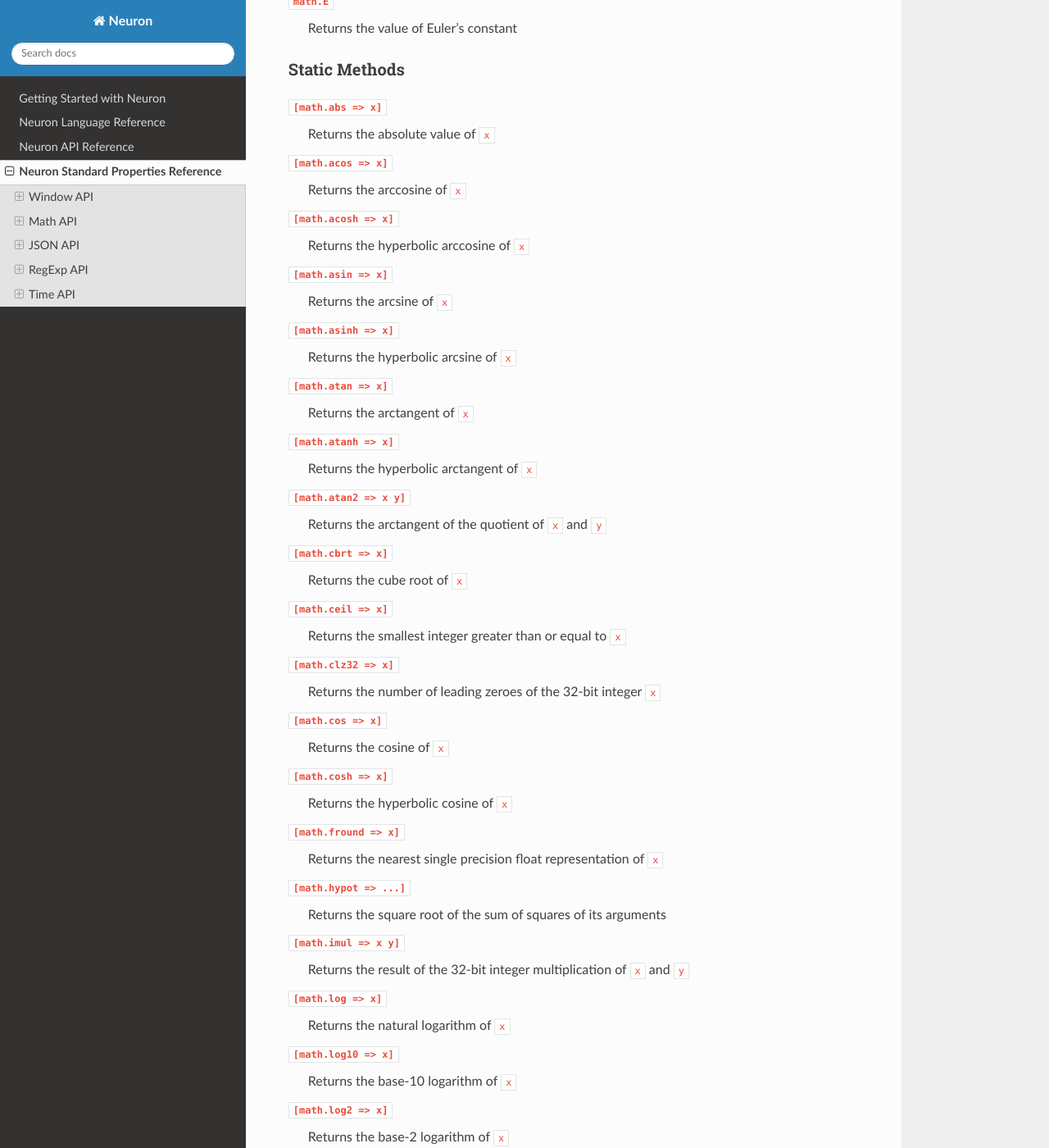
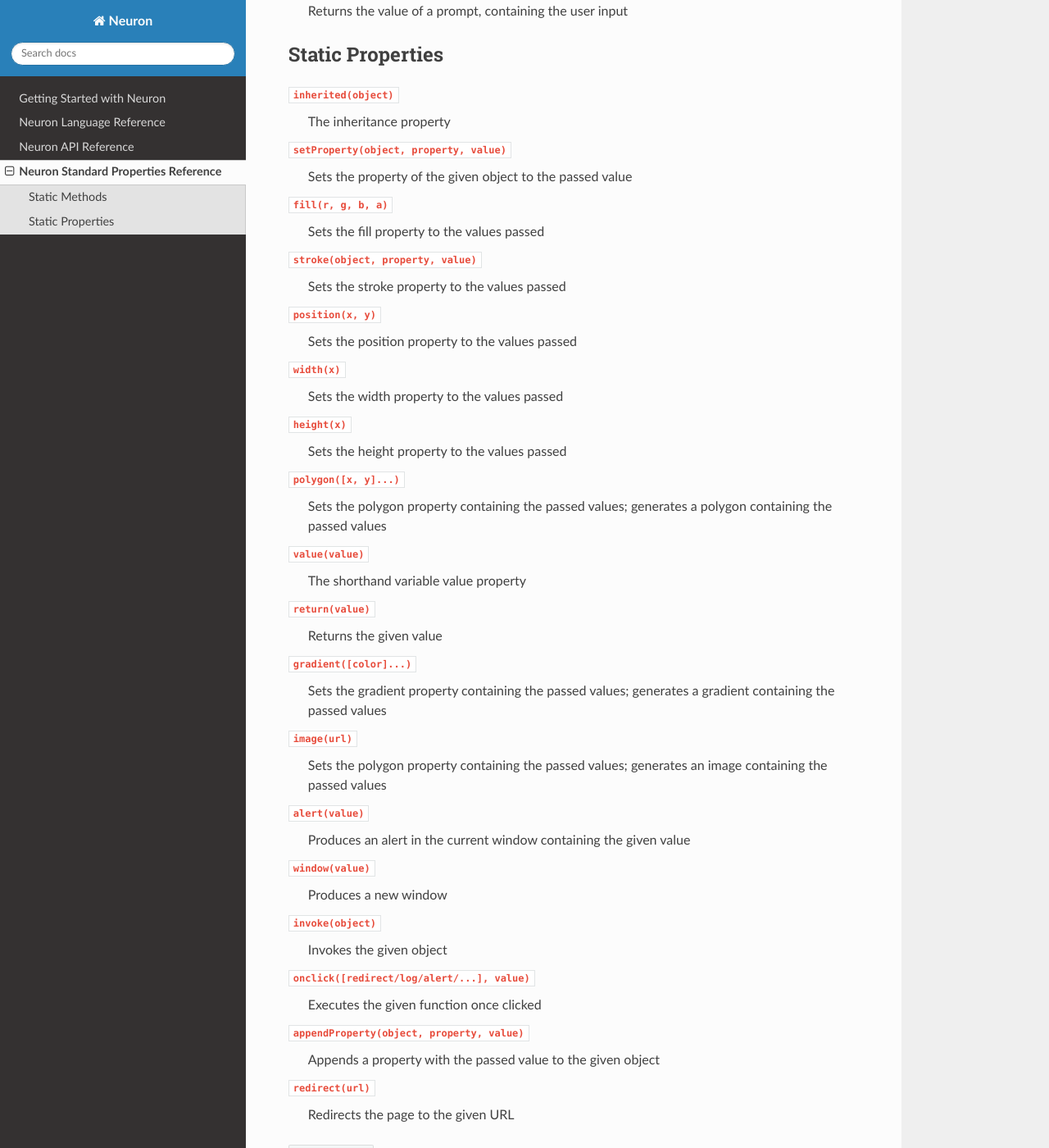
Before and after one commit to underpig1/neuron-lang, a Sphinx documentation site: the page built from docs/source/standard.rst, in a window 1280 px wide and 1400 px high, scrolled down 789 px. Shown: the whole window at 82% size. Built offline with Sphinx 7.4.7 and the Read the Docs theme 2.0.0, drawn with Linux system fonts in a browser that asks for light colours; pages that are not in the unit, such as notebooks, are missing from menus; some of the changed text lies outside the part shown.

Commit message:
Update standard.rst

```diff
--- a/docs/source/standard.rst
+++ b/docs/source/standard.rst
@@ -1,135 +1,62 @@
 Neuron Standard Properties Reference
 ====================================
 
-Window API
-^^^^^^^^^^
-Properties
-----------
-``window.width``
-    Returns the width of the current window
-``window.height``
-    Returns the height of the current window
+Static Methods
+-----------------
+``[colorspaces.hextorgba => hex]``
+    Returns the RGBA value of ``hex``
+``[int? => x]``
+    Returns a boolean corresponding to the value of ``x``, if ``x`` is an integer
+``[bool? => x]``
+    Returns a boolean corresponding to the value of ``x``, if ``x`` is a boolean
+``[concatenate => x y]``
+    Returns a string with the concatenated value of ``x`` and ``y``
+``[length? => string]``
+    Returns the length of ``string``
+``[includes? => string value]``
+    Returns a boolean corresponding to the value of ``string``, if ``string`` includes ``value``
+``[upcase => string]``
+    Returns a string corresponding to the uppercased value of ``string``
+``[downcase => string]``
+    Returns a string corresponding to the lowercased value of ``string``
+``[input]``
+    Returns the value of a prompt, containing the user input
+
 Static Properties
 -----------------
-``window.event``
-    Returns the event of the current window
-
-Math API
-^^^^^^^^
-Static Properties
------------------
-``math.infinity``
-    Returns the value of infinity
-``math.pi``
-    Returns the value of pi
-``math.E``
-    Returns the value of Euler's constant
-Static Methods
------------------
-``[math.abs => x]``
-    Returns the absolute value of ``x``
-``[math.acos => x]``
-    Returns the arccosine of ``x``
-``[math.acosh => x]``
-    Returns the hyperbolic arccosine of ``x``
-``[math.asin => x]``
-    Returns the arcsine of ``x``
-``[math.asinh => x]``
-    Returns the hyperbolic arcsine of ``x``
-``[math.atan => x]``
-    Returns the arctangent of ``x``
-``[math.atanh => x]``
-    Returns the hyperbolic arctangent of ``x``
-``[math.atan2 => x y]``
-    Returns the arctangent of the quotient of ``x`` and ``y``
-``[math.cbrt => x]``
-    Returns the cube root of ``x``
-``[math.ceil => x]``
-    Returns the smallest integer greater than or equal to ``x``
-``[math.clz32 => x]``
-    Returns the number of leading zeroes of the 32-bit integer ``x``
-``[math.cos => x]``
-    Returns the cosine of ``x``
-``[math.cosh => x]``
-    Returns the hyperbolic cosine of ``x``
-``[math.fround => x]``
-    Returns the nearest single precision float representation of ``x``
-``[math.hypot => ...]``
-    Returns the square root of the sum of squares of its arguments
-``[math.imul => x y]``
-    Returns the result of the 32-bit integer multiplication of ``x`` and ``y``
-``[math.log => x]``
-    Returns the natural logarithm of ``x``
-``[math.log10 => x]``
-    Returns the base-10 logarithm of ``x``
-``[math.log2 => x]``
-    Returns the base-2 logarithm of ``x``
-``[math.max => ...]``
-    Returns the largest of its arguments
-``[math.min => ...]``
-    Returns the smallest of its arguments
-``[math.pow => x y]``
-    Returns base ``x`` to the exponent power ``y``
-``[math.random]``
-    Returns a pseudo-random number between ``0`` and ``1``
-``[math.round => x]``
-    Returns ``x`` rounded to the nearest integer
-``[math.sign => x]``
-    Returns the sign of ``x``
-``[math.sin => x]``
-    Returns the sine of ``x``
-``[math.sinh => x]``
-    Returns the hyperbolic sine of ``x``
-``[math.sqrt => x]``
-    Returns the positive square root of ``x``
-``[math.tan => x]``
-    Returns the tangent of ``x``
-``[math.tanh => x]``
-    Returns the hyperbolic tangent of ``x``
-``[math.trunc => x]``
-    Returns the integer portion of ``x``
-
-JSON API
-^^^^^^^^
-Static Methods
------------------
-``[json.parse => json]``
-    Returns the object represented by ``json``
-``[json.string => json]``
-    Returns the string value of ``json``
-
-RegExp API
-^^^^^^^^^^
-Static Methods
------------------
-``[re.match => string regexp]``
-    Returns the matching string against the regular expression
-``[re.replace => string regexp string]``
-    Returns the string value, replacing the matching strings against the regular expression
-
-Time API
-^^^^^^^^
-Static Properties
------------------
-``time.now``
-    Returns the numeric value corresponding to the current time
-``time.day``
-    Returns the numeric value corresponding to the current day of the week
-``time.year``
-    Returns the numeric value corresponding to the current year
-``time.hour``
-    Returns the numeric value corresponding to the current hour
-``time.milliseconds``
-    Returns the numeric value corresponding to the current millisecond
-``time.minutes``
-    Returns the numeric value corresponding to the current minute
-``time.month``
-    Returns the numeric value corresponding to the current month
-``time.seconds``
-    Returns the numeric value corresponding to the current second
-``time.time``
-    Returns the numeric value corresponding to the current time
-``time.timezone``
-    Returns the time-zone offset in minutes for the current locale
-``time.UTC``
-    Returns the numeric value corresponding to the current day of the month according to universal time
+``inherited(object)``
+    The inheritance property
+``setProperty(object, property, value)``
+    Sets the property of the given object to the passed value
+``fill(r, g, b, a)``
+    Sets the fill property to the values passed
+``stroke(object, property, value)``
+    Sets the stroke property to the values passed
+``position(x, y)``
+    Sets the position property to the values passed
+``width(x)``
+    Sets the width property to the values passed
+``height(x)``
+    Sets the height property to the values passed
+``polygon([x, y]...)``
+    Sets the polygon property containing the passed values; generates a polygon containing the passed values
+``value(value)``
+    The shorthand variable value property
+``return(value)``
+    Returns the given value
+``gradient([color]...)``
+    Sets the gradient property containing the passed values; generates a gradient containing the passed values
+``image(url)``
+    Sets the polygon property containing the passed values; generates an image containing the passed values
+``alert(value)``
+    Produces an alert in the current window containing the given value
+``window(value)``
+    Produces a new window
+``invoke(object)``
+    Invokes the given object
+``onclick([redirect/log/alert/...], value)``
+    Executes the given function once clicked
+``appendProperty(object, property, value)``
+    Appends a property with the passed value to the given object
+``redirect(url)``
+    Redirects the page to the given URL
```
